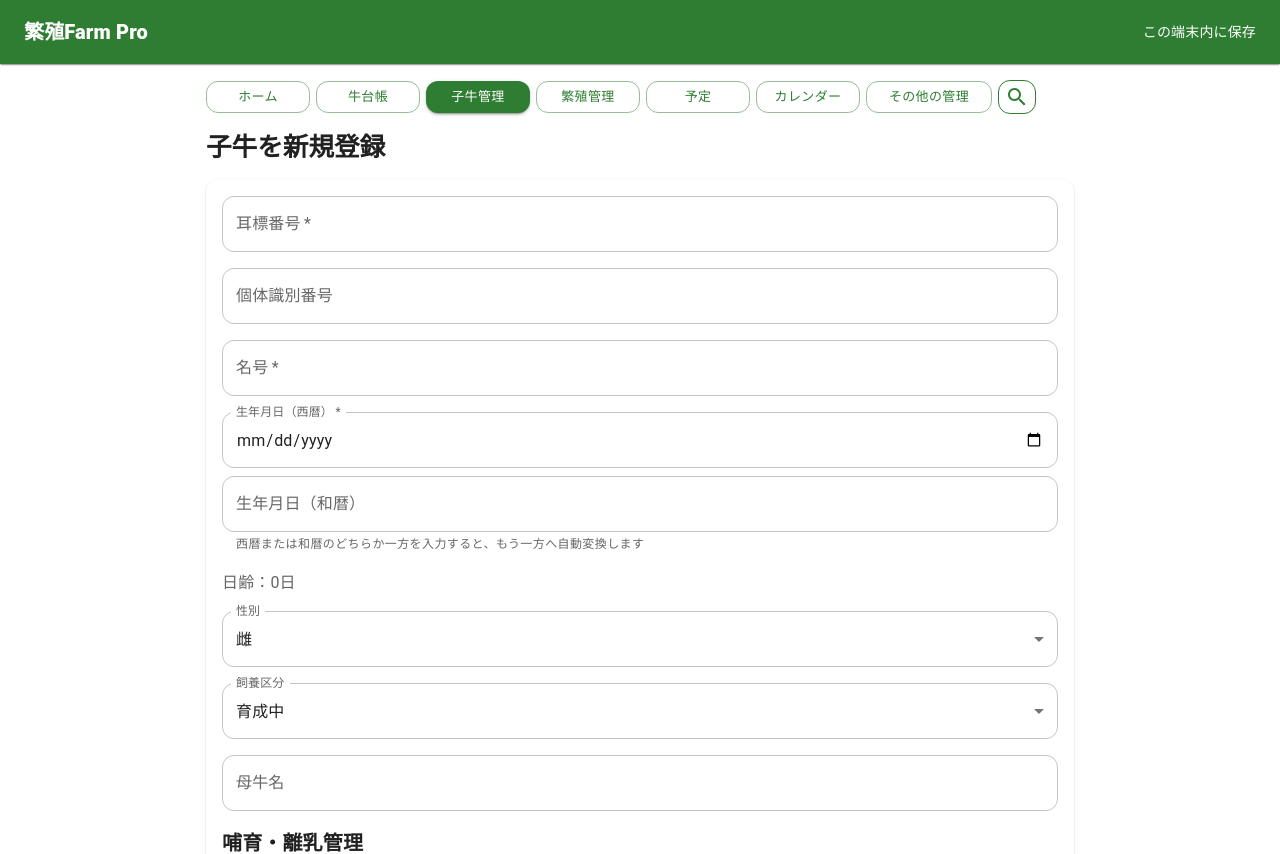
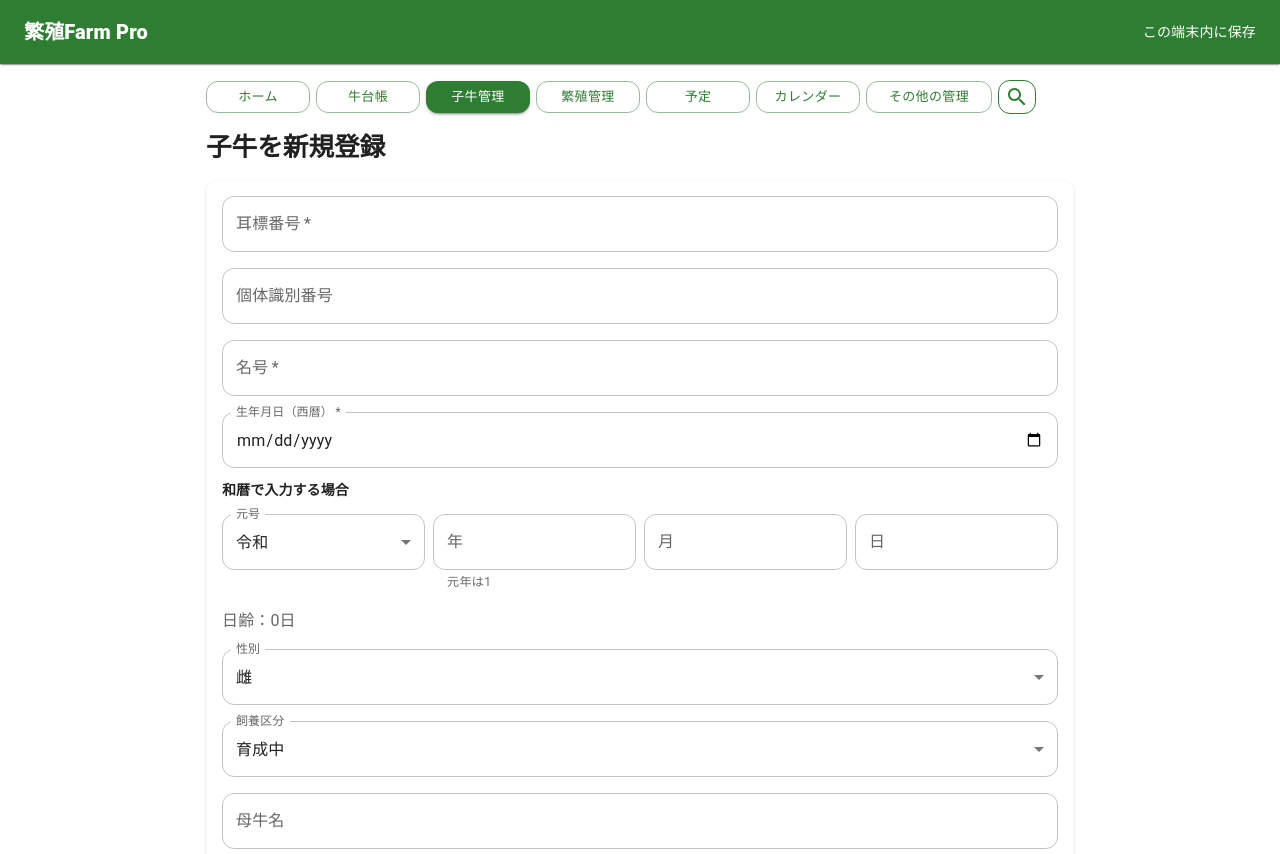
Before and after one commit to farmpro-iwate/FarmPro, a React (Vite) app in the folder client/: page /calves/new in a window 1280 px wide. Shown: the top 854 px of the page. Built offline with nearby package versions, Linux system fonts and the light colour scheme.

Commit message:
Starter Pack 247: simplify Japanese era birthday input

```diff
--- a/client/src/components/BirthdayField.tsx
+++ b/client/src/components/BirthdayField.tsx
@@ -1,5 +1,5 @@
 import { useEffect, useState } from 'react';
-import { Alert, Stack, TextField, Typography } from '@mui/material';
+import { Alert, MenuItem, Stack, TextField, Typography } from '@mui/material';
 import { formatJapaneseEra, parseJapaneseEra } from '../utils/japaneseEra';
 
 type Props = {
@@ -8,47 +8,62 @@ type Props = {
   required?: boolean;
 };
 
+type EraName = '令和' | '平成' | '昭和' | '大正' | '明治';
+
+type EraParts = {
+  era: EraName;
+  year: string;
+  month: string;
+  day: string;
+};
+
+const initialEraParts: EraParts = {
+  era: '令和',
+  year: '',
+  month: '',
+  day: '',
+};
+
+function partsFromIsoDate(isoDate: string): EraParts {
+  const formatted = formatJapaneseEra(isoDate);
+  const match = /^(令和|平成|昭和|大正|明治)(元|\d+)年(\d+)月(\d+)日$/.exec(formatted);
+  if (!match) return initialEraParts;
+
+  return {
+    era: match[1] as EraName,
+    year: match[2] === '元' ? '1' : match[2],
+    month: match[3],
+    day: match[4],
+  };
+}
+
 export function BirthdayField({ value, onChange, required = false }: Props) {
-  const [japaneseInput, setJapaneseInput] = useState(() => formatJapaneseEra(value));
+  const [eraParts, setEraParts] = useState<EraParts>(() => partsFromIsoDate(value));
   const [error, setError] = useState('');
 
   useEffect(() => {
-    setJapaneseInput(formatJapaneseEra(value));
+    setEraParts(partsFromIsoDate(value));
     setError('');
   }, [value]);
 
-  const handleJapaneseChange = (nextValue: string) => {
-    setJapaneseInput(nextValue);
+  const updateEraPart = (key: keyof EraParts, nextValue: string) => {
+    const next = { ...eraParts, [key]: nextValue };
+    setEraParts(next);
     setError('');
 
-    if (!nextValue.trim()) {
-      onChange('');
-      return;
-    }
+    if (!next.year || !next.month || !next.day) return;
 
-    const converted = parseJapaneseEra(nextValue);
-    if (converted) onChange(converted);
-  };
-
-  const handleJapaneseBlur = () => {
-    if (!japaneseInput.trim()) {
-      setError('');
-      return;
-    }
-
-    const converted = parseJapaneseEra(japaneseInput);
+    const converted = parseJapaneseEra(`${next.era}${next.year}年${next.month}月${next.day}日`);
     if (!converted) {
-      setError('和暦は「令和3年4月15日」の形式で入力してください');
+      setError('入力した和暦の日付を確認してください');
       return;
     }
 
     onChange(converted);
-    setJapaneseInput(formatJapaneseEra(converted));
-    setError('');
   };
 
   return (
-    <Stack spacing={1}>
+    <Stack spacing={1.5}>
       <TextField
         label="生年月日（西暦）"
         type="date"
@@ -58,16 +73,54 @@ export function BirthdayField({ value, onChange, required = false }: Props) {
         required={required}
         fullWidth
       />
-      <TextField
-        label="生年月日（和暦）"
-        value={japaneseInput}
-        onChange={(event) => handleJapaneseChange(event.target.value)}
-        onBlur={handleJapaneseBlur}
-        placeholder="例：令和3年4月15日"
-        error={Boolean(error)}
-        helperText={error || '西暦または和暦のどちらか一方を入力すると、もう一方へ自動変換します'}
-        fullWidth
-      />
+
+      <Typography variant="subtitle2" fontWeight={700}>
+        和暦で入力する場合
+      </Typography>
+      <Stack direction={{ xs: 'column', sm: 'row' }} spacing={1}>
+        <TextField
+          label="元号"
+          select
+          value={eraParts.era}
+          onChange={(event) => updateEraPart('era', event.target.value)}
+          sx={{ minWidth: { sm: 120 } }}
+          fullWidth
+        >
+          <MenuItem value="令和">令和</MenuItem>
+          <MenuItem value="平成">平成</MenuItem>
+          <MenuItem value="昭和">昭和</MenuItem>
+          <MenuItem value="大正">大正</MenuItem>
+          <MenuItem value="明治">明治</MenuItem>
+        </TextField>
+        <TextField
+          label="年"
+          type="number"
+          value={eraParts.year}
+          onChange={(event) => updateEraPart('year', event.target.value)}
+          inputProps={{ min: 1, inputMode: 'numeric' }}
+          helperText="元年は1"
+          fullWidth
+        />
+        <TextField
+          label="月"
+          type="number"
+          value={eraParts.month}
+          onChange={(event) => updateEraPart('month', event.target.value)}
+          inputProps={{ min: 1, max: 12, inputMode: 'numeric' }}
+          fullWidth
+        />
+        <TextField
+          label="日"
+          type="number"
+          value={eraParts.day}
+          onChange={(event) => updateEraPart('day', event.target.value)}
+          inputProps={{ min: 1, max: 31, inputMode: 'numeric' }}
+          error={Boolean(error)}
+          fullWidth
+        />
+      </Stack>
+
+      {error && <Alert severity="error">{error}</Alert>}
       {value && !error && (
         <Alert severity="info" icon={false}>
           <Typography variant="body2">
```
